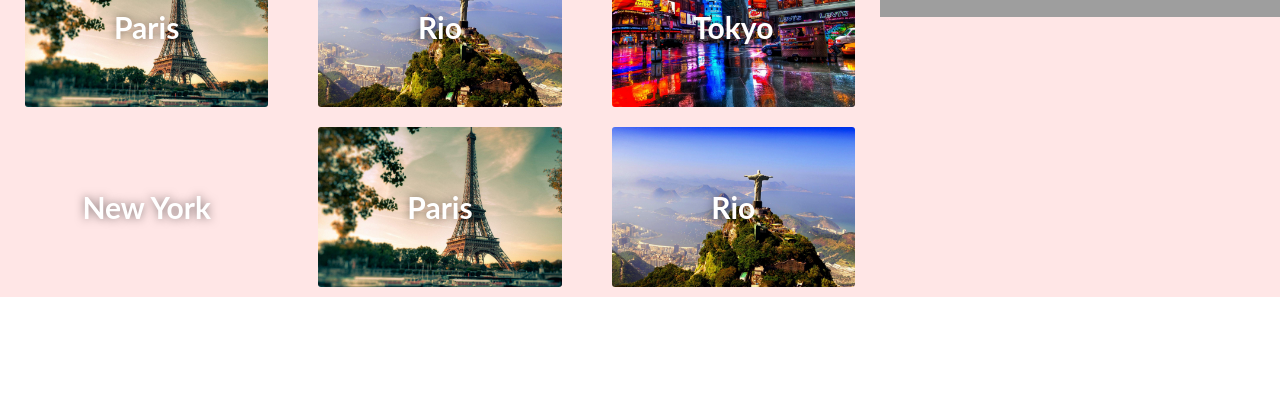
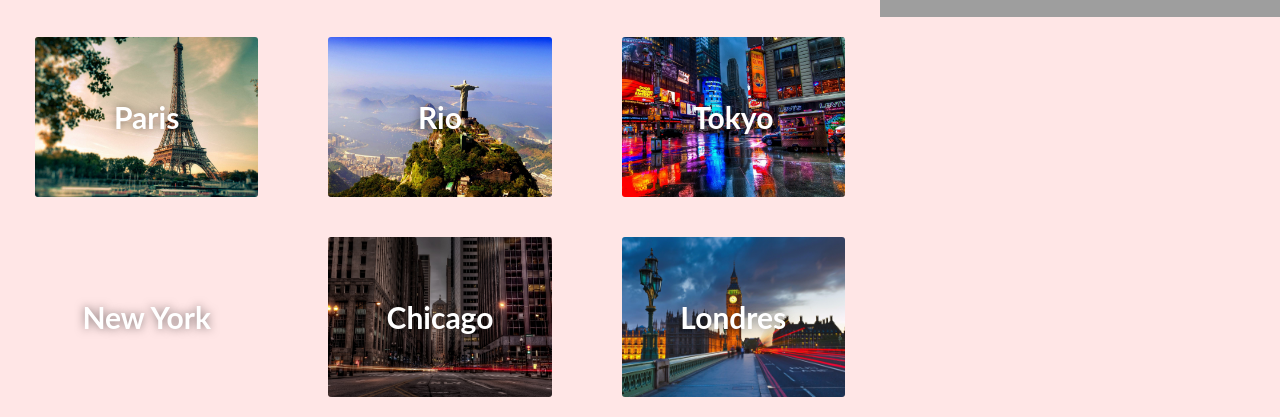
Before and after one commit to kkktonio/layout-grids, a plain HTML site: page index.html in a window 1280 px wide. Shown: the part 858-1275 px from the top of the page. Before the commit the page ends 1155 px from the top, so only its background shows below. Drawn offline with nearby package versions, Linux system fonts and the light colour scheme; some packages are replaced by stand-ins of ours; grey boxes are pictures that could not be loaded.

Commit message:
changement1

```diff
--- a/components/cards.css
+++ b/components/cards.css
@@ -7,7 +7,7 @@
   height: 160px;
   color: white;
   border-radius: 3px;
-  margin: 10px;
+  margin: 20px;
   font-family: lato;
   font-size: 30px;
   font-weight: bold;
--- a/index.html
+++ b/index.html
@@ -113,14 +113,14 @@
         </div>
 
         <div class="col-xs-12 col-sm-6 col-md-4">
-          <div class="cards cards-paris">
-            Paris
+          <div class="cards cards-chicago">
+            Chicago
           </div>
         </div>
 
         <div class="col-xs-12 col-sm-6 col-md-4">
-          <div class="cards cards-rio">
-            Rio
+          <div class="cards cards-londres">
+            Londres
           </div>
         </div>
       </div>
```
Also changed, not shown: grille/index.html (deleted), grille/style.css (deleted).
